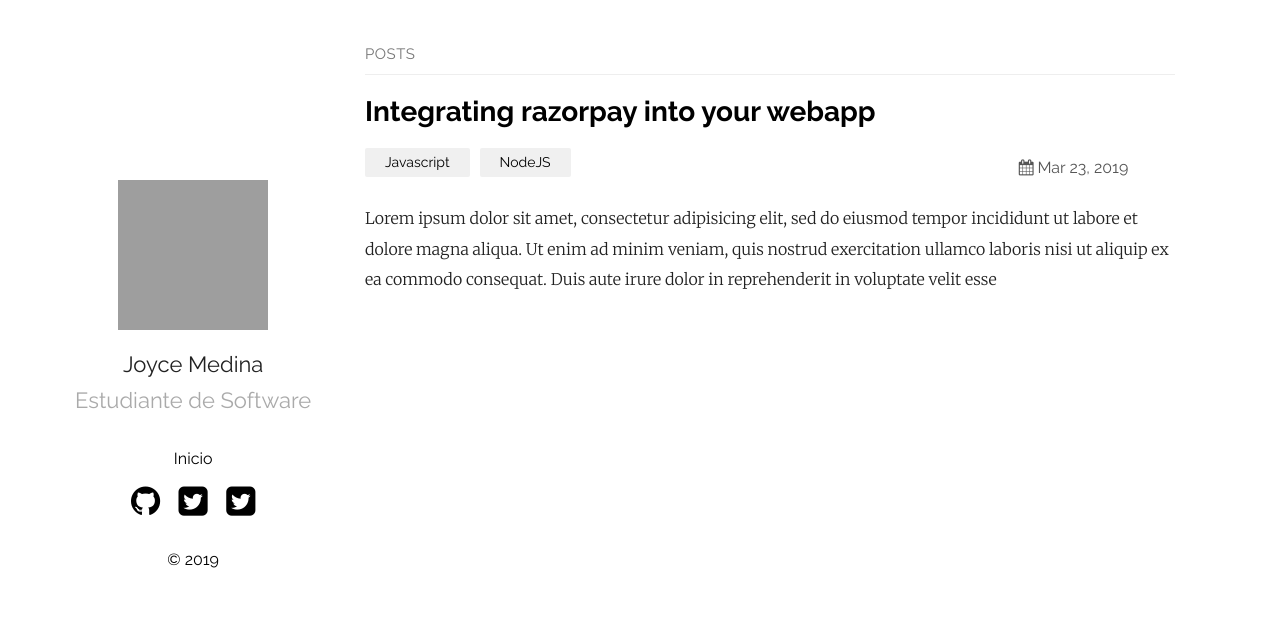
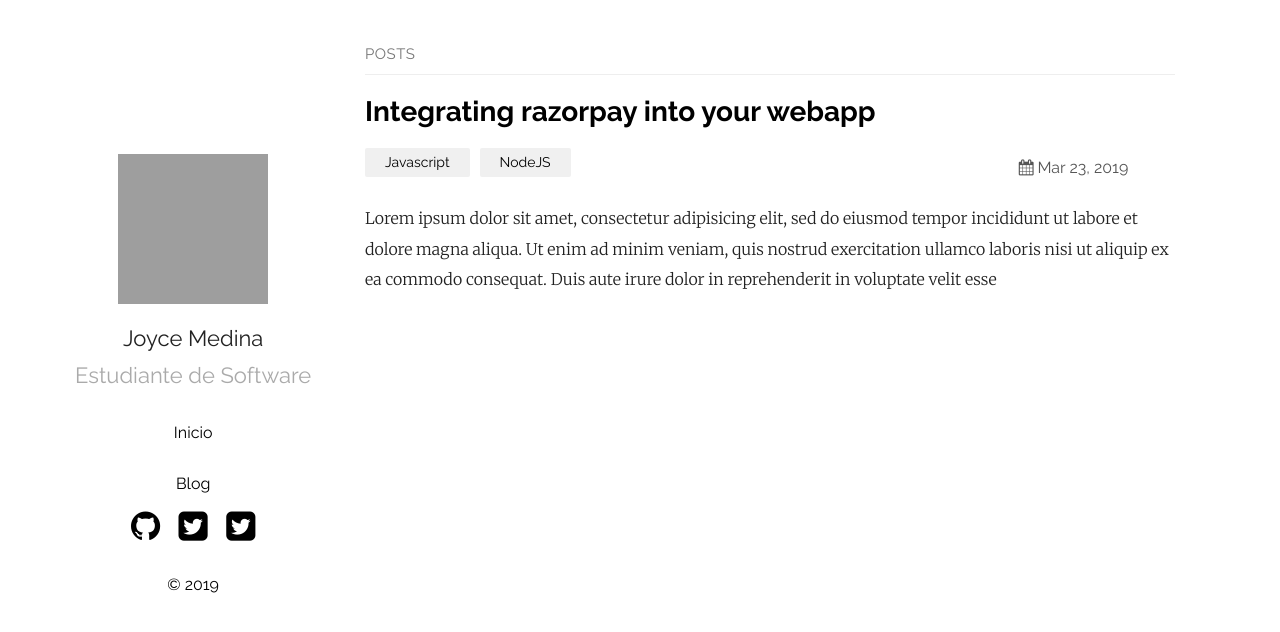
Before and after one commit to DaveNPlay/blo4, a Jekyll site: the page built from index.md, in a window 1280 px wide. Shown: the top 632 px of the page. Built offline with Jekyll 4.4.1, drawn with Linux system fonts in a browser that asks for light colours; grey boxes are pictures that could not be loaded.

Commit message:
Update default.html

```diff
--- a/_layouts/default.html
+++ b/_layouts/default.html
@@ -11,6 +11,9 @@
 			<p class="tagline">{{ site.plainwhite.tagline }}</p>
 			<a class="post-link" href="/blog4/javascript/nodejs/2019/03/23/welcome-to-jekyll.html">
       <p>Inicio</p>
+    </a>
+			<a class="post-link" href="/blog4/javascript/nodejs/2019/03/23/welcome-to-jekyll.html">
+      <p>Blog</p>
     </a>
 			<ul class="social">
                 {%- if site.plainwhite.social_links.github -%}
```
